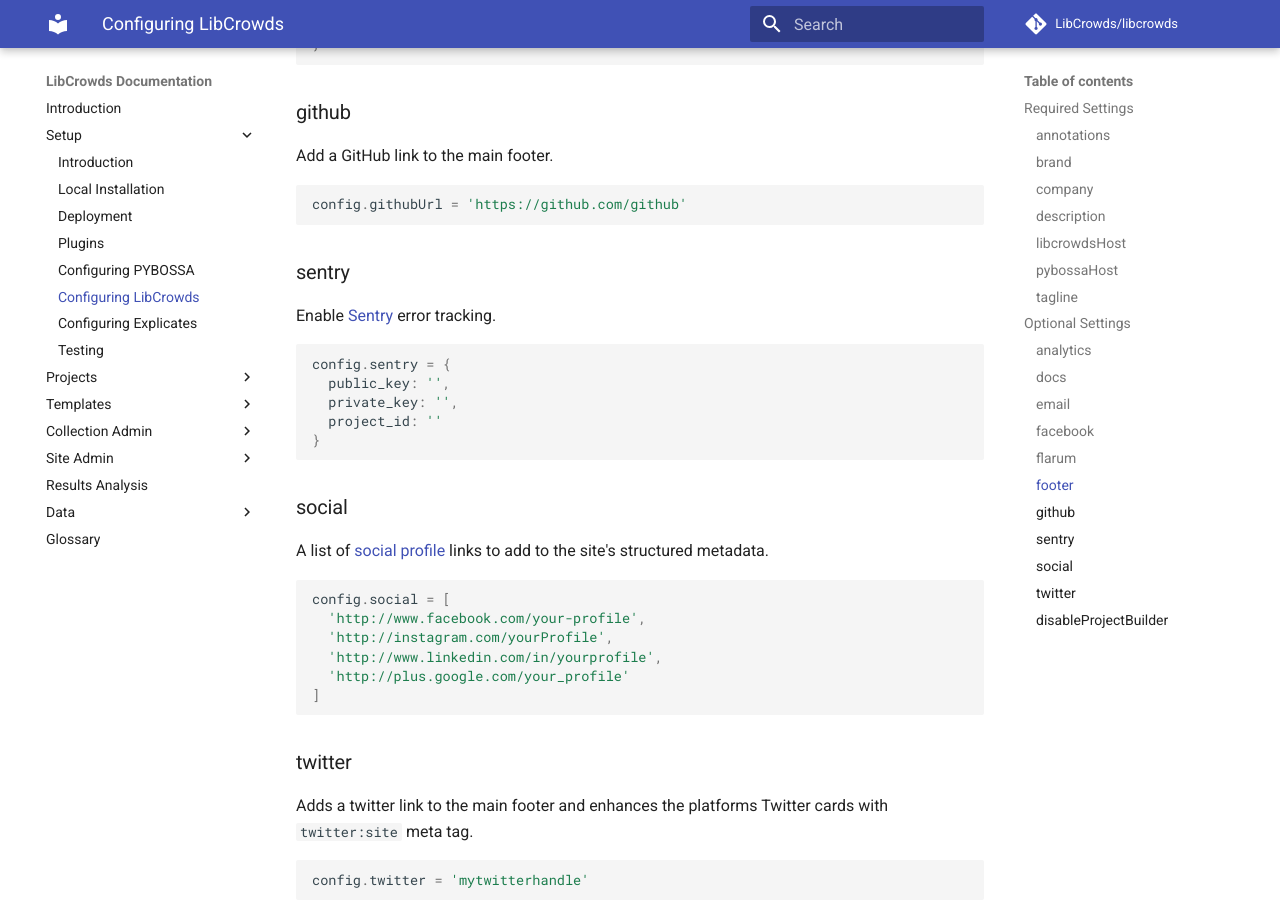
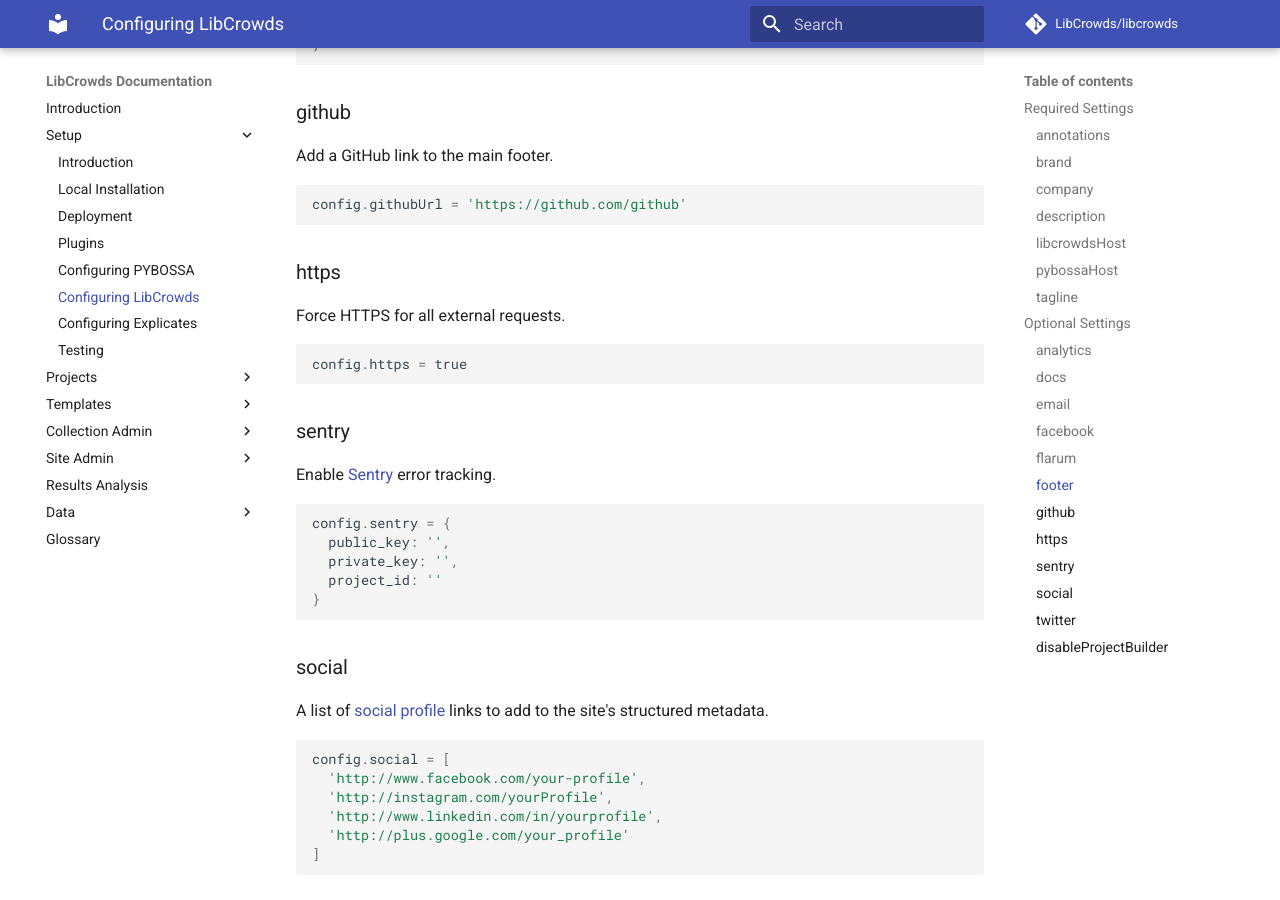
Before and after one commit to LibCrowds/docs, an MkDocs documentation site: the page built from docs/setup/configuring-libcrowds.md, in a window 1280 px wide and 900 px high, scrolled down 4035 px. Built offline with MkDocs 1.6.1 and Material for MkDocs 9.7.7, drawn with Linux system fonts in a browser that asks for light colours; comment, search, counter and statistics services are not loaded; old or Windows-style settings are respelled for this version of MkDocs.

Commit message:
Add https setting

````diff
--- a/docs/setup/configuring-libcrowds.md
+++ b/docs/setup/configuring-libcrowds.md
@@ -208,6 +208,14 @@
 config.githubUrl = 'https://github.com/github'
 ```
 
+### https
+
+Force HTTPS for all external requests.
+
+```js
+config.https = true
+```
+
 ### sentry
 
 Enable [Sentry](https://sentry.io/) error tracking.
````
